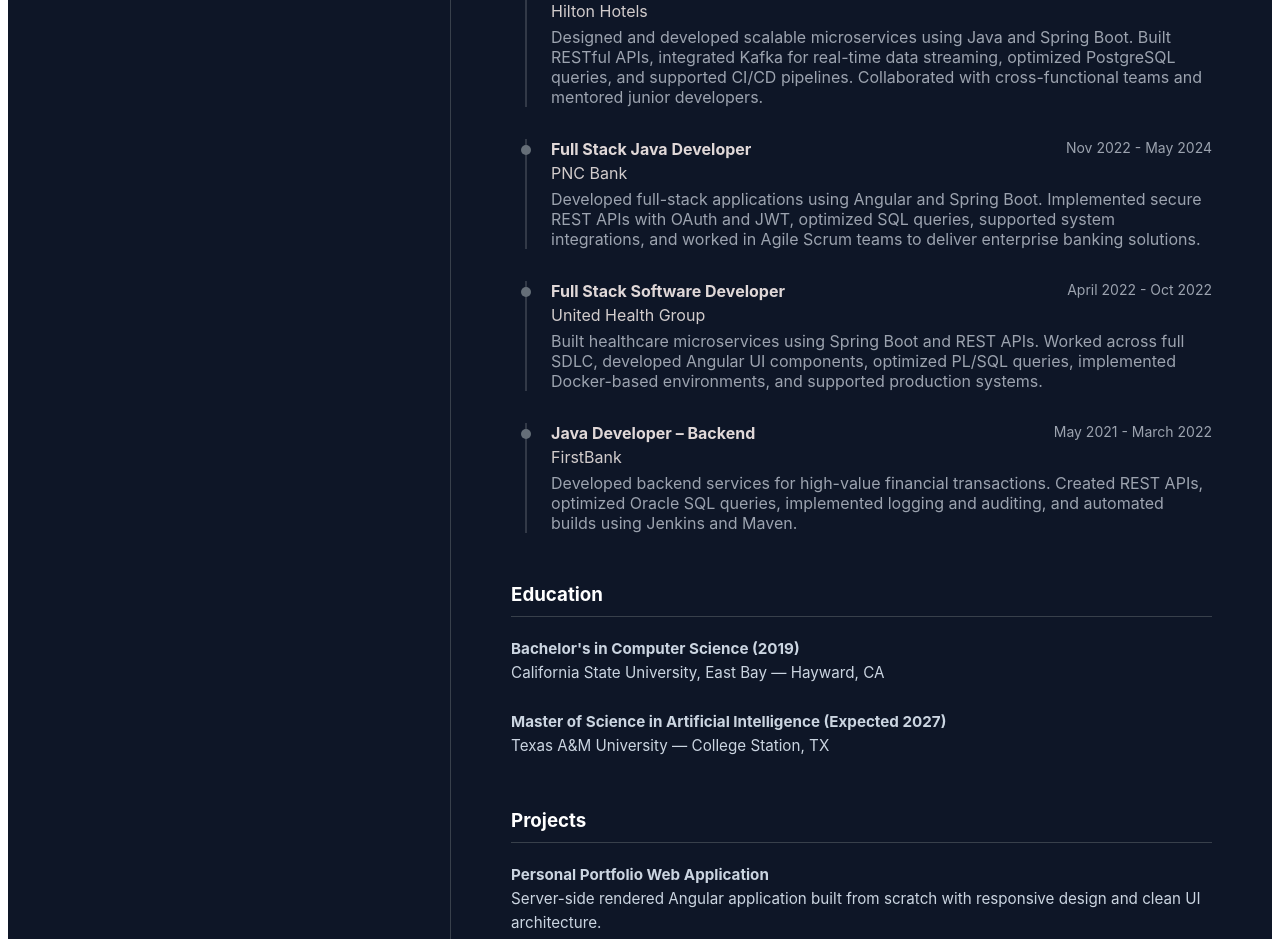
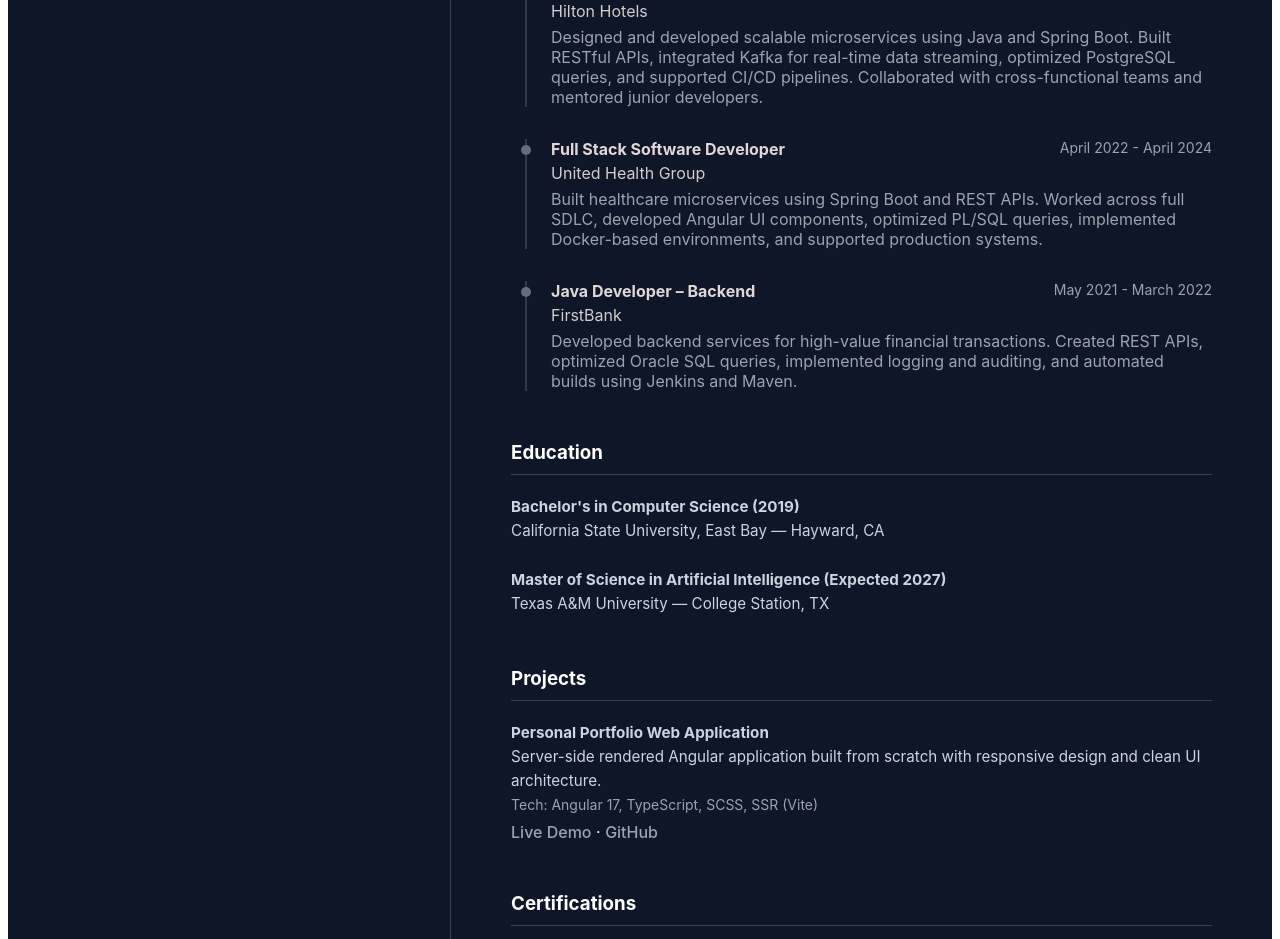
Before and after one commit to anillama/new-portfolio, an Angular app: page / in a window 1280 px wide. Shown: the part 1060-1999 px from the top of the page. Built offline with nearby package versions, Linux system fonts and the light colour scheme.

Commit message:
new change

```diff
--- a/src/app/home/home.ts
+++ b/src/app/home/home.ts
@@ -67,16 +67,9 @@ export class Home {
       'Designed and developed scalable microservices using Java and Spring Boot. Built RESTful APIs, integrated Kafka for real-time data streaming, optimized PostgreSQL queries, and supported CI/CD pipelines. Collaborated with cross-functional teams and mentored junior developers.'
   },
   {
-    role: 'Full Stack Java Developer',
-    company: 'PNC Bank',
-    period: 'Nov 2022 - May 2024',
-    description:
-      'Developed full-stack applications using Angular and Spring Boot. Implemented secure REST APIs with OAuth and JWT, optimized SQL queries, supported system integrations, and worked in Agile Scrum teams to deliver enterprise banking solutions.'
-  },
-  {
     role: 'Full Stack Software Developer',
     company: 'United Health Group',
-    period: 'April 2022 - Oct 2022',
+    period: 'April 2022 - April 2024',
     description:
       'Built healthcare microservices using Spring Boot and REST APIs. Worked across full SDLC, developed Angular UI components, optimized PL/SQL queries, implemented Docker-based environments, and supported production systems.'
   },
```
Also changed, not shown: 1 other file (tests, documents, lock files or other folders).
